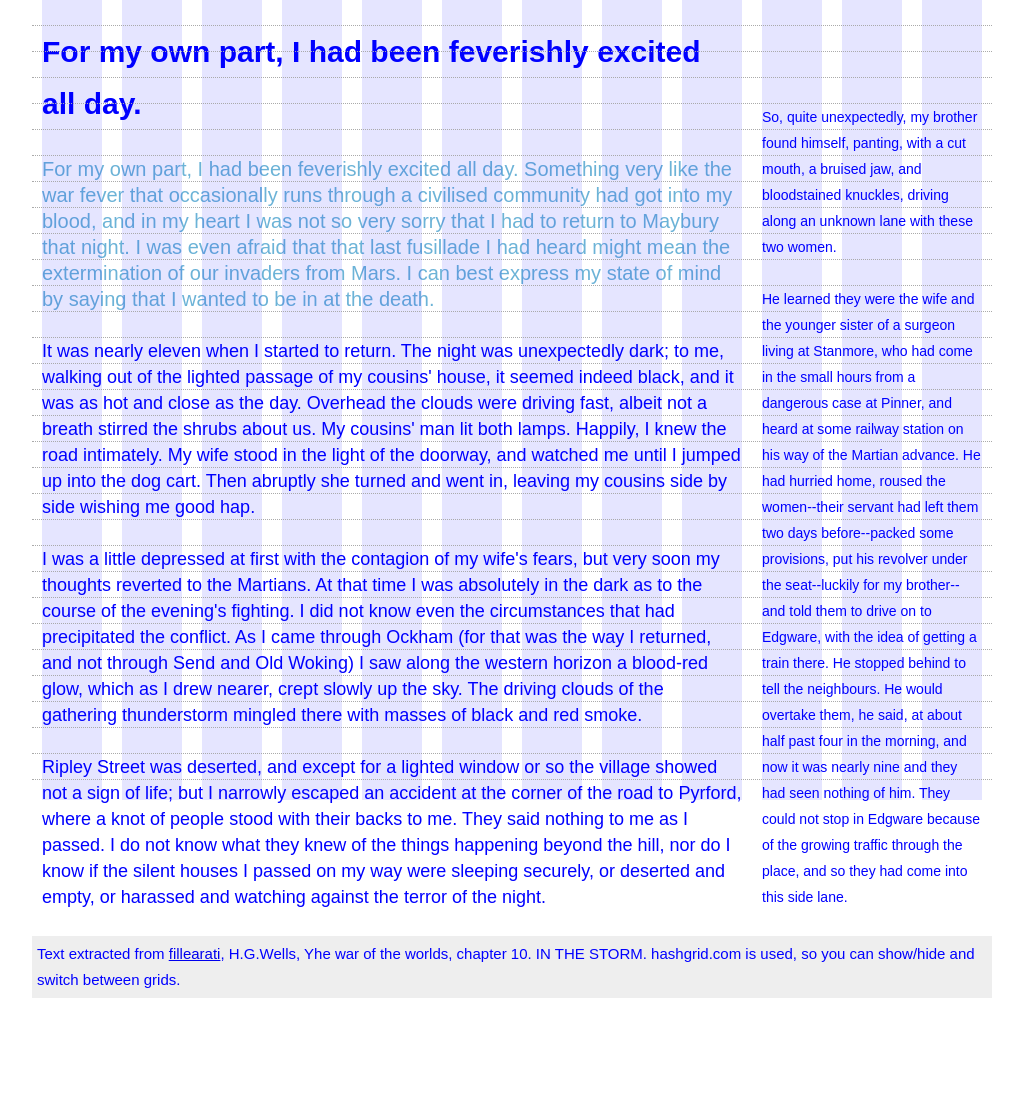
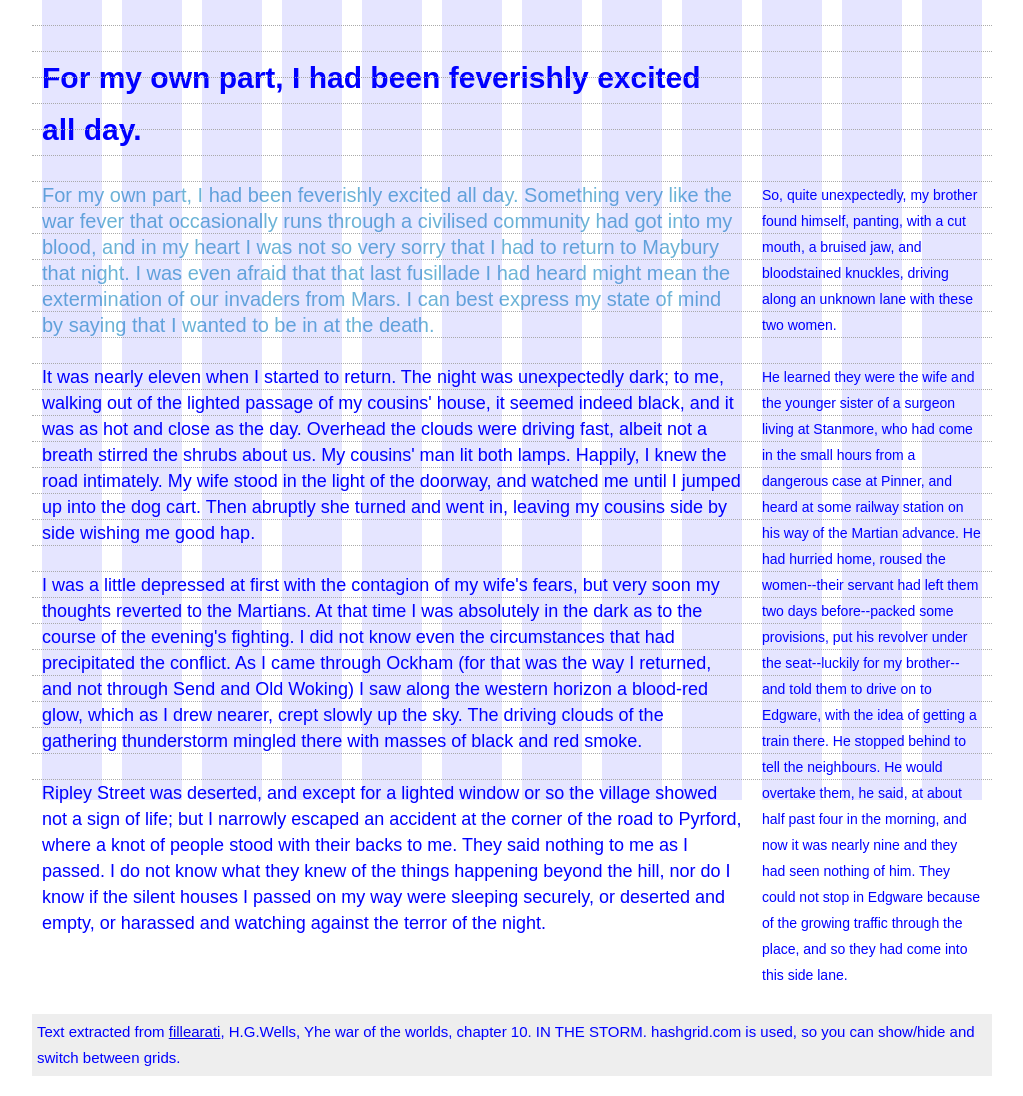
Before and after one commit to jaimeiniesta/Responsive-Grids, a plain HTML site: page index.html in a window 1280 px wide. Shown: the whole page, without its empty margins (128-1151 px from the left). Before the commit the page ends 1018 px from the top, so only its background shows below. Drawn offline with Linux system fonts and the light colour scheme.

Commit message:
different top margins for each design

```diff
--- a/style.css
+++ b/style.css
@@ -14,8 +14,7 @@ body, h1 {
 
 section h1 {
   font-size: 1.66666666666666666666em; /* 30 % 18 */
-  line-height: 1.73333333333333333332em;
-  margin: 0.86666666666666666666em 0;
+  line-height: 1.73333333333333333332em; /* 26*2/30  = 1.73333333333333333333 spans 2 lines */
 }
 
 section p {
@@ -29,10 +28,6 @@ section p.summary {
   line-height: 1.3em;
   margin-bottom: 1.3em;
   color: #6CB3D7;
-}
-
-aside {
-  margin-top: 5.77777777777777777777em;
 }
 
 aside p {
@@ -182,12 +177,17 @@ display: inline-block;
 	  width: 505px;
 	  float: left;
 	}
+	section h1 {
+	  margin: .86666666666666666666em 0; /* baseline * lines above / target fontsize:  26*2/30 = 1.73333333333333333333 / 2 = .86666666666666666666 */
+	}
 
 	aside {
+	  margin-top: 8.66666666666666666666em;  /* baseline * lines above / target fontsize:  26*6/18 = 8.66666666666666666666     */
 	  margin-right: 10px;
 	  width: 205px;
 	  float: right;
 	}
+
 
 }
 
@@ -224,11 +224,14 @@ display: inline-block;
 	  float: left;
 
 	}
+	section h1 {
+	  margin: 1.73333333333333333333em 0 .86666666666666666666em 0; /* baseline * lines above / target fontsize:  26*2/30 = 1.73333333333333333333 / 2 = .86666666666666666666 */
+	}
 
 	aside {
+	  margin-top: 10.11111111111111111111em;  /* baseline * lines above / target fontsize:  26*7/18 = 10.11111111111111111111    */
 	  margin-right: 10px;
 	  width: 220px;
 	  float: right;
-
 	}
 }
```
